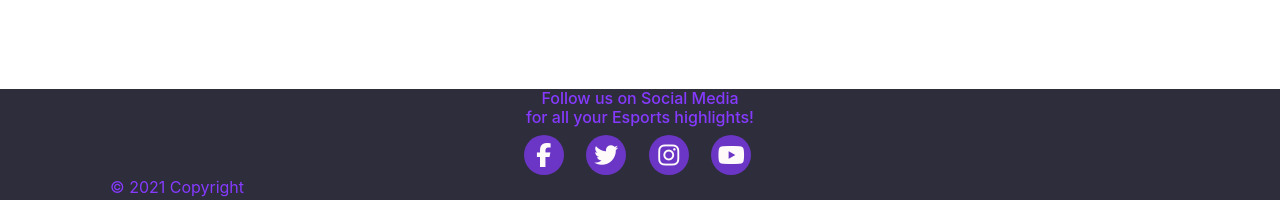
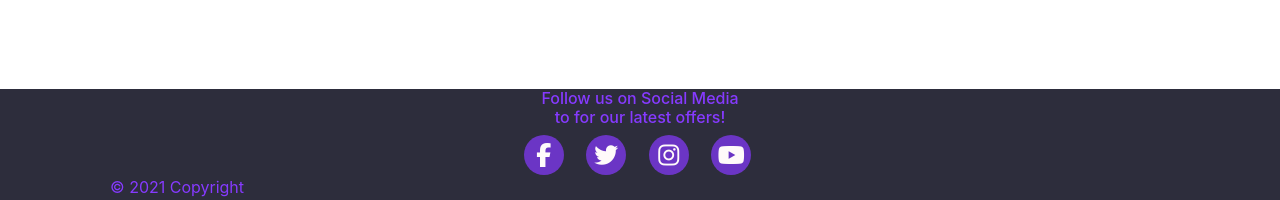
Before and after one commit to jamesr1775/gamer-gifts-elixir, a Django app: page / in a window 1280 px wide. Shown: the part 600-800 px from the top of the page. Run offline with Django 3.2, Linux system fonts and the light colour scheme; some libraries are stand-ins or nearby versions.

Commit message:
fixed footer message

```diff
--- a/templates/base.html
+++ b/templates/base.html
@@ -121,7 +121,7 @@
             <div class="container">
                 <div class="row">
                     <div class="col-12">
-                        <h6 class="text-center">Follow us on Social Media<br>for all your Esports highlights!</h6>
+                        <h6 class="text-center">Follow us on Social Media<br>to for our latest offers!</h6>
                         <ul class="social-media-links list-inline">
                             <li class="list-inline-item">
                                 <a href="https://www.facebook.com/" class="" target="_blank"><i class="fab fa-facebook-f" aria-hidden="true"></i><span class="sr-only">FaceBook</span></a>
```
